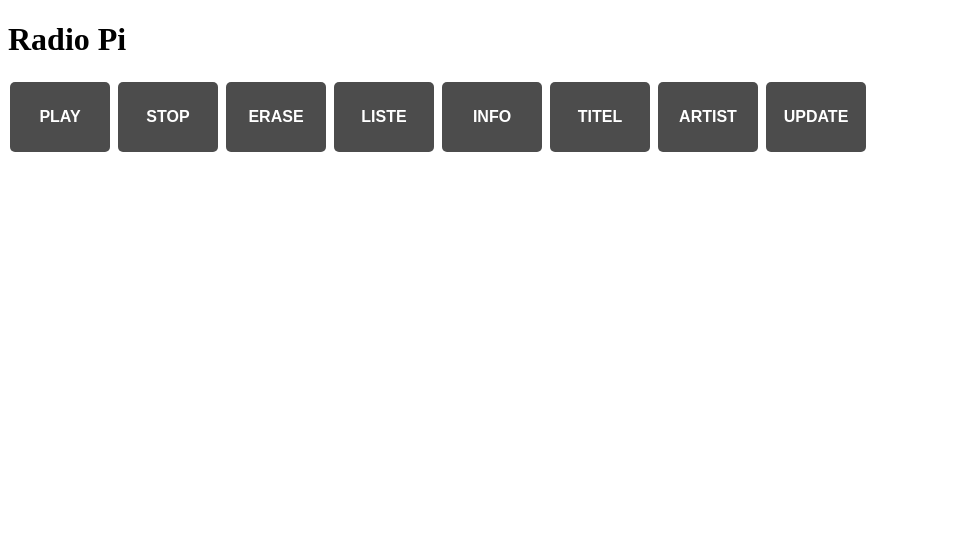
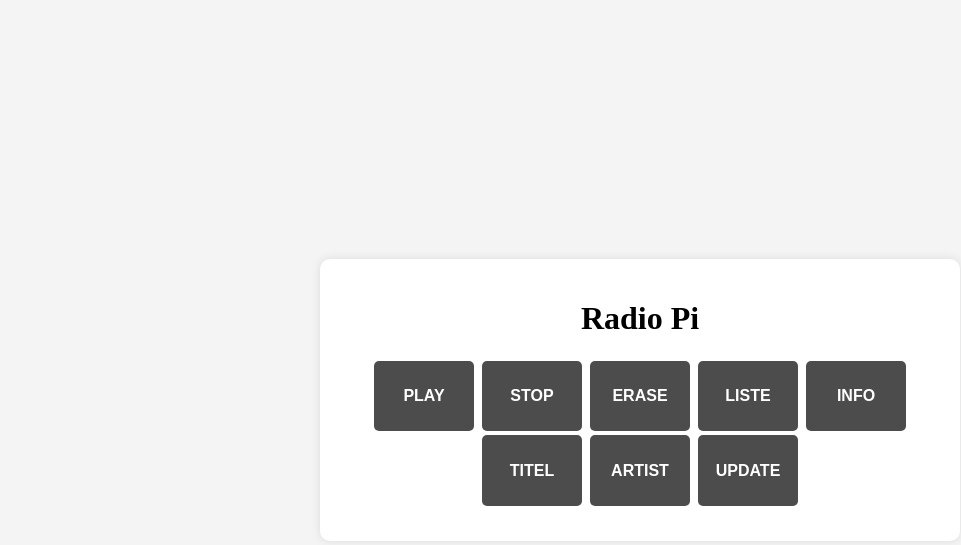
Before and after one commit to HaraldRau/radiopi, a Python web app: template webinterface/templates/index.html in a window 1280 px wide. Shown: the top 545 px of the page, without its empty margins (0-961 px from the left). Run offline with Jinja, Linux system fonts and the light colour scheme; the template is opened without the code that fills it, so the values that code supplies are empty.

Commit message:
Update index.html

```diff
--- a/webinterface/templates/index.html
+++ b/webinterface/templates/index.html
@@ -4,6 +4,7 @@
     <meta charset="UTF-8">
     <meta name="viewport" content="width=device-width, initial-scale=1.0">
     <title>Raspberry Pi Steuerung</title>
+    <link rel="stylesheet" href="style.css">
     <script>
         function sendCommand(command) {
             fetch("/run", {
@@ -36,6 +37,7 @@
 </style>
 </head>
 <body>
+    <div class="container">
     <h1>Radio Pi</h1>
     <button class="button" onclick="sendCommand('mocp_play')"><h4>PLAY</h4></button>
     <button class="button" onclick="sendCommand('mocp_stop')"><h4>STOP</h4></button>
@@ -46,5 +48,6 @@
     <button class="button" onclick="sendCommand('mocp_artist')"><h4>ARTIST</h4></button>
     <button class="button" onclick="sendCommand('git_pull')"><h4>UPDATE</h4></button>
     <pre id="output"></pre>
+    </div>
 </body>
 </html>
```
